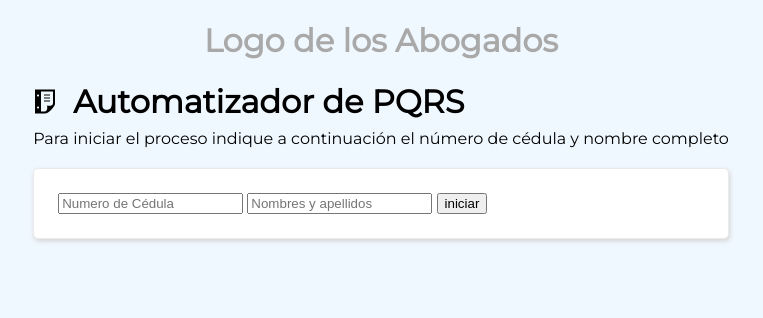
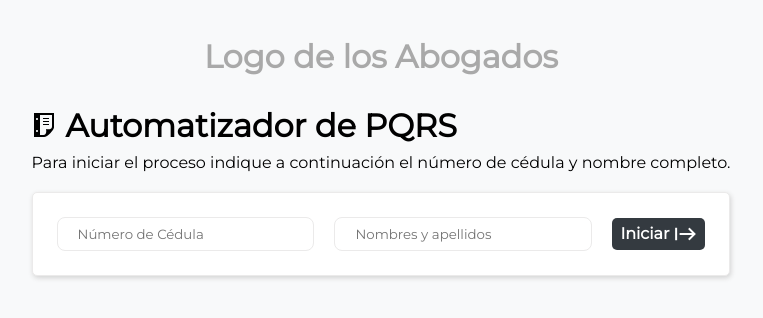
Before and after one commit to DanyVaic18/Web-Lawyer, a website: page Index.html in a window 1280 px wide. Shown: the whole page, without its empty margins (259-1022 px from the left). Drawn offline with nearby package versions, Linux system fonts and the light colour scheme.

Commit message:
Automatizador de pqrs listos

```diff
--- a/Css/style.css
+++ b/Css/style.css
@@ -1,40 +1,97 @@
 
-body{
-    margin: 0px;
-    background-color: aliceblue;
+/* Iconos de Google */
+.material-symbols-outlined {
+  font-variation-settings:
+  'FILL' 0,
+  'wght' 600,
+  'GRAD' 0,
+  'opsz' 48
 }
 
-.contenedor{
+
+:root {
+    --bg-princpal: #f8f9fa;
+    --bg-boton: #343a40;
+}
+
+body {
+    margin: 0px;
+    background-color: var(--bg-princpal);
+}
+
+.contenedor {
     margin: 0px 48px;
-    font-family:  "Montserrat",Arial, Helvetica, sans-serif ;
+    padding: 16px 16px;
+    font-family: "Montserrat", Arial, Helvetica, sans-serif;
     display: flex;
     flex-direction: column;
     align-items: center;
+    flex-wrap: wrap;
 
 }
-.contenedor-logo{
+
+.contenedor-logo {
     color: darkgray;
 }
-.contenedor-pqrs{
 
+.contenedor-pqrs {
+    padding: 8px;
 }
-.contenedor-titulo{
+
+.titulo {
     display: flex;
-    gap: 16px;
+    align-items: baseline;
+    gap: 10px;
     margin: 0px 0px 8px 0px;
 }
-.contenedor-titulo h1{
+.titulo h1{
     margin: 0px;
 }
 
-.contenedor-botones{
+.contenedor-botones {
     padding: 24px;
     margin: 20px 0px;
     background-color: white;
     border-radius: 5px;
     box-shadow: 1px 2px 5px lightgrey;
     border: 1px solid rgb(235, 234, 234);
+    display: flex;
+    gap: 20px;
+    flex-wrap: wrap;
+    align-items: center;
+    justify-content: center;
 }
-.form-campo{
 
+.form-campo {
+    appearance: none;
+    outline: none;
+    padding: 8px 20px;
+    font-family: "Montserrat", Arial, Helvetica, sans-serif;
+    border: 1px solid rgb(235, 234, 234);
+    border-radius: 8px;
+    flex-grow: 1;
 }
+
+.form-campo:focus{
+    box-shadow: 2px 2px 10px lightgrey;
+}
+
+.boton-dark {
+    outline: none;
+    color: white;
+    font-family: "Montserrat", Arial, Helvetica, sans-serif;
+    cursor: pointer;
+    font-size: 16px;
+    border: 0px solid transparent;
+    padding: 4px 8px;
+    background-color: var(--bg-boton);
+    font-weight: 900;
+    border-radius: 5px;
+    display: flex;
+    align-items: center;
+    gap: 4px;
+}
+
+.boton-dark:hover {
+    background-color: rgba(52, 58, 64, 0.9);
+}
--- a/Index.html
+++ b/Index.html
@@ -11,6 +11,11 @@
       href="https://fonts.googleapis.com/css2?family=Montserrat&display=swap"
       rel="stylesheet"
     />
+    <!-- Iconos de Google -->
+    <link
+      rel="stylesheet"
+      href="https://fonts.googleapis.com/css2?family=Material+Symbols+Outlined:opsz,wght,FILL,GRAD@20..48,100..700,0..1,-50..200"
+    />
     <!-- Icono de la pestaña -->
     <link rel="icon" href="assets/Icon/iconmonstr-file-34.svg" />
     <title>Formulario Abogados</title>
@@ -21,15 +26,36 @@
         <h1>Logo de los Abogados</h1>
       </div>
       <div class="contenedor-pqrs">
-         <div class="contenedor-titulo">
-            <img src="assets/icon/iconmonstr-note-11.svg" alt="Datos" title="Data">
+        <div class="titulo">
+          <img
+            src="assets/icon/iconmonstr-note-11.svg"
+            alt="Datos"
+            title="Data"
+          />
           <h1>Automatizador de PQRS</h1>
         </div>
-           <span>Para iniciar el proceso indique a continuación el número de cédula y nombre completo</span>
-           <form class="contenedor-botones" id="">
-                <input type="text"  placeholder="Numero de Cédula" class="form-campo" >
-                <input type="text" placeholder="Nombres y apellidos" class="form-campo" >
-                <button class="" type="submit">iniciar</button>
+        <span
+          >Para iniciar el proceso indique a continuación el número de cédula y
+          nombre completo.</span
+        >
+        <form class="contenedor-botones">
+          <input
+            type="text"
+            placeholder="Número de Cédula"
+            class="form-campo"
+            id="numeroCedula"
+          />
+
+          <input
+            type="text"
+            placeholder="Nombres y apellidos"
+            class="form-campo"
+            id="nombresApellidos"
+          />
+          <button class="boton-dark" type="submit">
+            Iniciar
+            <span class="material-symbols-outlined"> start </span>
+          </button>
         </form>
       </div>
     </div>
```
Lines whose indentation alone changed are shown as unchanged.
